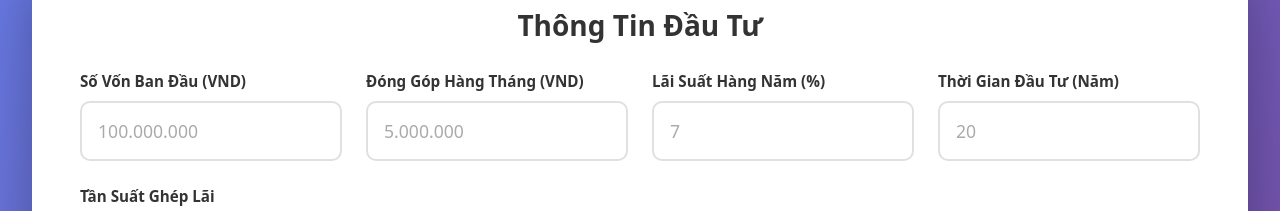
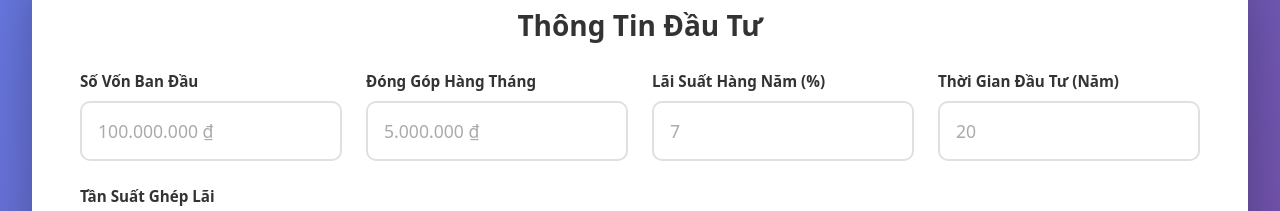
Before and after one commit to binjuhor/compound, a React (Vite) app: page / in a window 1280 px wide. Shown: the part 218-429 px from the top of the page. Built offline with nearby package versions, Linux system fonts and the light colour scheme.

Commit message:
chore: add currencty to the input

```diff
--- a/src/App.jsx
+++ b/src/App.jsx
@@ -15,11 +15,13 @@ function App() {
 
   const formatNumber = (value) => {
     if (!value) return ''
-    return new Intl.NumberFormat('vi-VN').format(value)
+    const numericValue = parseFloat(value)
+    if (isNaN(numericValue)) return ''
+    return new Intl.NumberFormat('vi-VN').format(numericValue) + ' ₫'
   }
 
   const parseNumber = (value) => {
-    return value.replace(/\./g, '')
+    return value.replace(/\./g, '').replace(/₫/g, '').replace(/\s/g, '').trim()
   }
 
   const handleInputChange = (field, value) => {
@@ -123,24 +125,24 @@ function App() {
 
           <div className="form-grid">
             <div className="input-group">
-              <label htmlFor="initialInvestment">Số Vốn Ban Đầu (VND)</label>
+              <label htmlFor="initialInvestment">Số Vốn Ban Đầu</label>
               <input
                 id="initialInvestment"
                 type="text"
                 value={formatNumber(formData.initialInvestment)}
                 onChange={(e) => handleInputChange('initialInvestment', e.target.value)}
-                placeholder="100.000.000"
+                placeholder="100.000.000 ₫"
               />
             </div>
 
             <div className="input-group">
-              <label htmlFor="monthlyContribution">Đóng Góp Hàng Tháng (VND)</label>
+              <label htmlFor="monthlyContribution">Đóng Góp Hàng Tháng</label>
               <input
                 id="monthlyContribution"
                 type="text"
                 value={formatNumber(formData.monthlyContribution)}
                 onChange={(e) => handleInputChange('monthlyContribution', e.target.value)}
-                placeholder="5.000.000"
+                placeholder="5.000.000 ₫"
               />
             </div>
 
```
